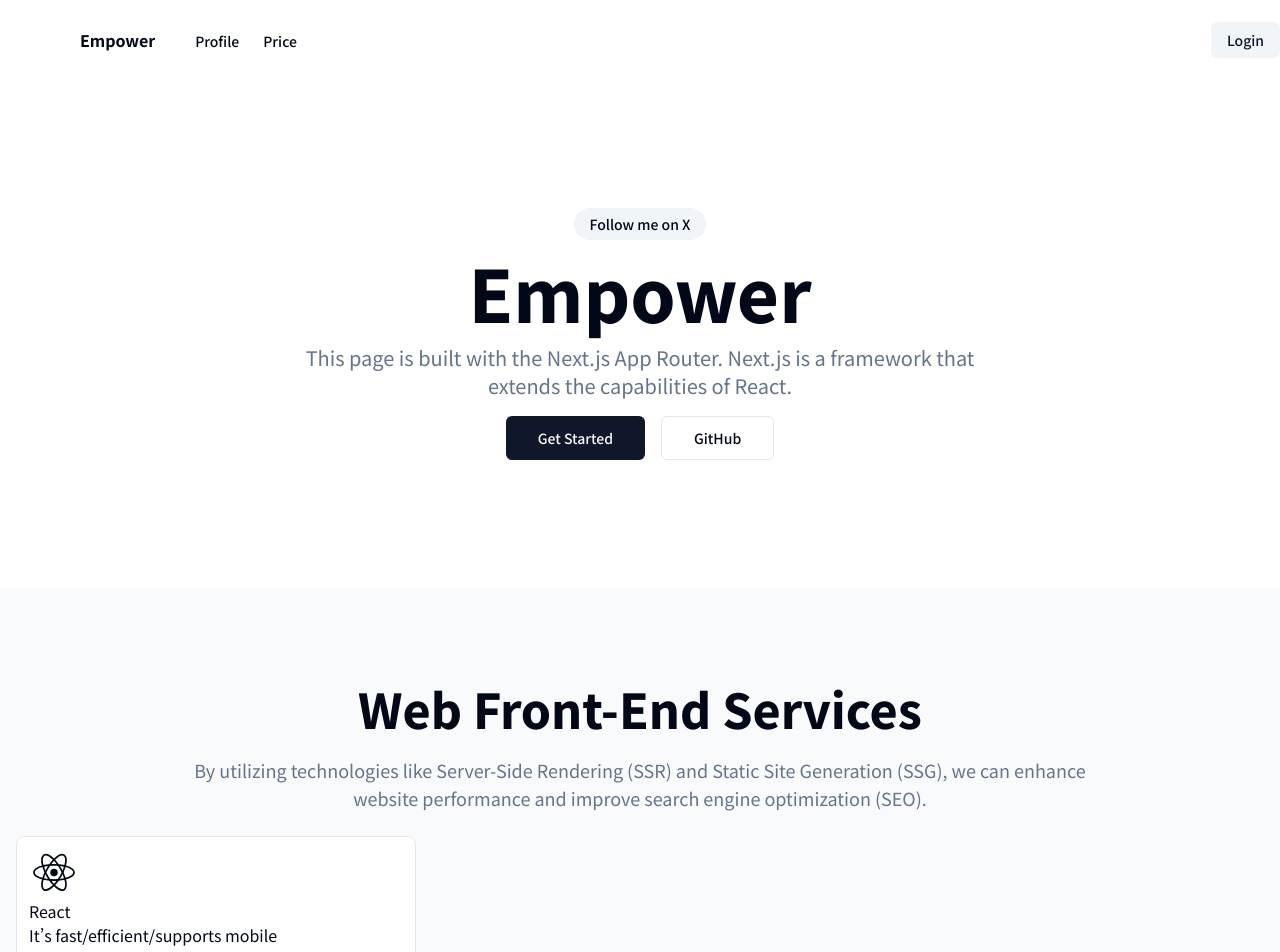
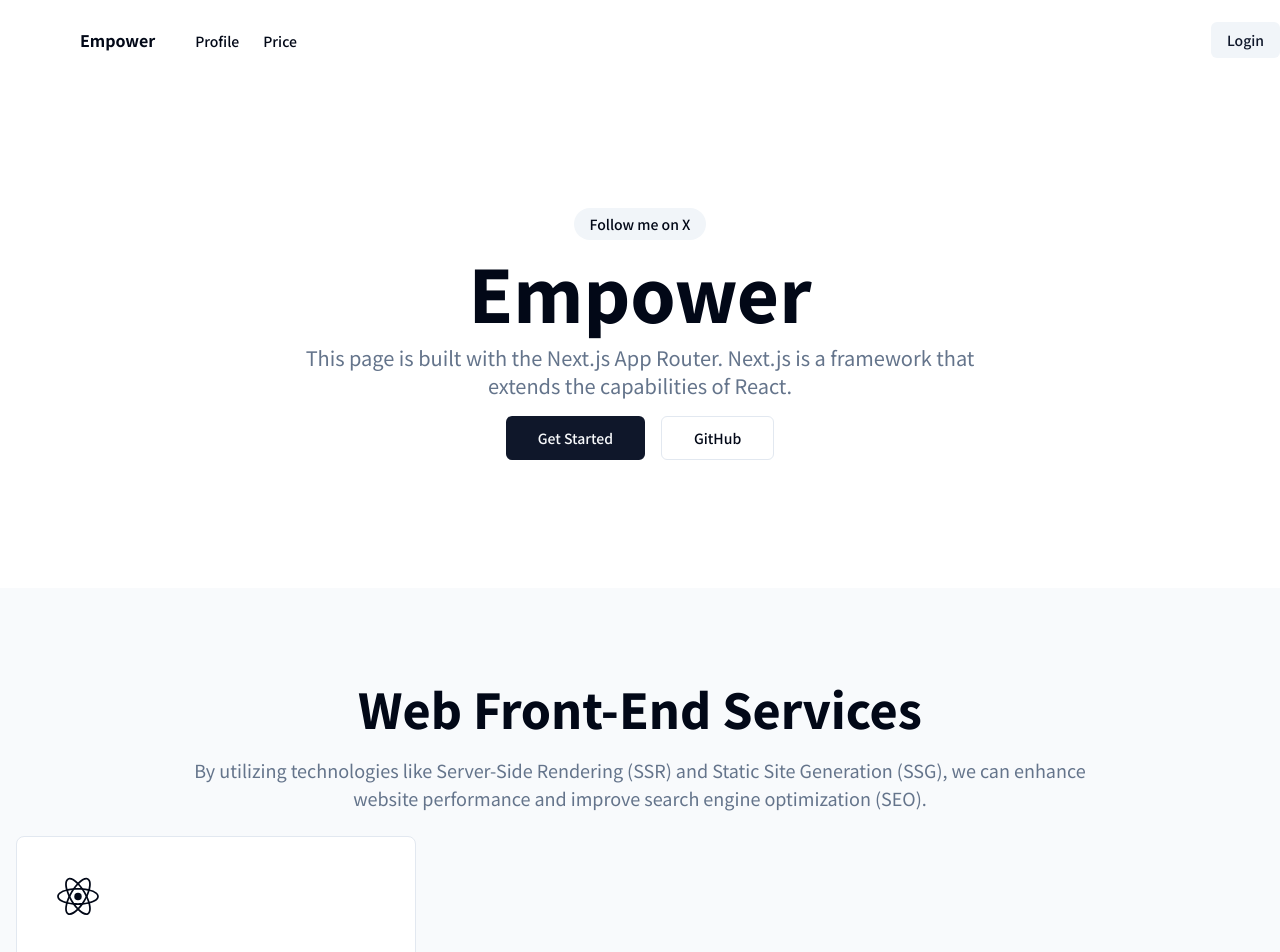
Before and after one commit to Risa2024/landing-page, a Next.js app: page / in a window 1280 px wide. Shown: the top 952 px of the page. Built offline with nearby package versions, Linux system fonts and the light colour scheme.

Commit message:
React 画像調整

```diff
--- a/app/(marketing)/page.tsx
+++ b/app/(marketing)/page.tsx
@@ -55,7 +55,7 @@
 
                 <div className="mx-auto grid sm:grid-cols-2 md:grid-cols-3 gap-4">
                     <div className="bg-background border p-3 rounded-lg ml-4">
-                        <div>
+                        <div className="flex flex-col justify-between p-6 h-[180px] ">
                             <svg xmlns="http://www.w3.org/2000/svg"
                             width="50" height="50" viewBox="0 0 24 24">
     <circle cx="12" cy="11.245" r="1.785" fill="currentColor"/>
@@ -64,7 +64,7 @@
     <path fill="currentColor" d="m17.58 8.695l-.395-.099a19.477 19.477 0 0 0-3.158-.509l-.194-.017l-.112-.162A19.551 19.551 0 0 0 11.7 5.434l-.283-.291l.283-.29c2.08-2.134 4.066-2.979 5.303-2.265c1.262.727 1.513 2.81.688 5.717l-.111.39zm-3.287-1.421c.954.085 1.858.228 2.698.417c.571-2.242.425-3.903-.404-4.381c-.824-.477-2.375.253-4.004 1.841c.616.67 1.188 1.378 1.71 2.123zM8.001 20.15a1.983 1.983 0 0 1-1.005-.257c-1.263-.726-1.513-2.811-.688-5.718l.108-.391l.395.1c.964.243 2.026.414 3.158.507l.194.019l.113.16c.604.878 1.28 1.707 2.02 2.477l.284.29l-.284.291c-1.583 1.627-3.109 2.522-4.295 2.522zm-.993-5.362c-.57 2.242-.424 3.906.404 4.384c.825.47 2.371-.255 4.005-1.842a21.17 21.17 0 0 1-1.713-2.123a20.692 20.692 0 0 1-2.696-.419z"/>
     <path fill="currentColor" d="M12 15.313c-.687 0-1.392-.029-2.1-.088l-.196-.017l-.113-.162a25.697 25.697 0 0 1-1.126-1.769a26.028 26.028 0 0 1-.971-1.859l-.084-.177l.084-.179c.299-.632.622-1.252.971-1.858c.347-.596.726-1.192 1.126-1.77l.113-.16l.196-.018a25.148 25.148 0 0 1 4.198 0l.194.019l.113.16a25.136 25.136 0 0 1 2.1 3.628l.083.179l-.083.177a24.742 24.742 0 0 1-2.1 3.628l-.113.162l-.194.017c-.706.057-1.412.087-2.098.087zm-1.834-.904c1.235.093 2.433.093 3.667 0a24.469 24.469 0 0 0 1.832-3.168a23.916 23.916 0 0 0-1.832-3.168a23.877 23.877 0 0 0-3.667 0a23.743 23.743 0 0 0-1.832 3.168a24.82 24.82 0 0 0 1.832 3.168z"/>
                             </svg>
-                                <div>
+                                <div className="space-y-2">
                                     <h3>React</h3>
                                     <p>It’s fast/efficient/supports mobile </p>
                                 </div>
--- a/config/site.ts
+++ b/config/site.ts
@@ -1,7 +1,7 @@
 import { SiteConfig } from "@/types";
 
 export const siteConfig: SiteConfig = {
-    name: "Portfolio",
+    name: "Empower",
     description: "",
     url:"http://localhost:3001/",
     ogImage:"",
```
